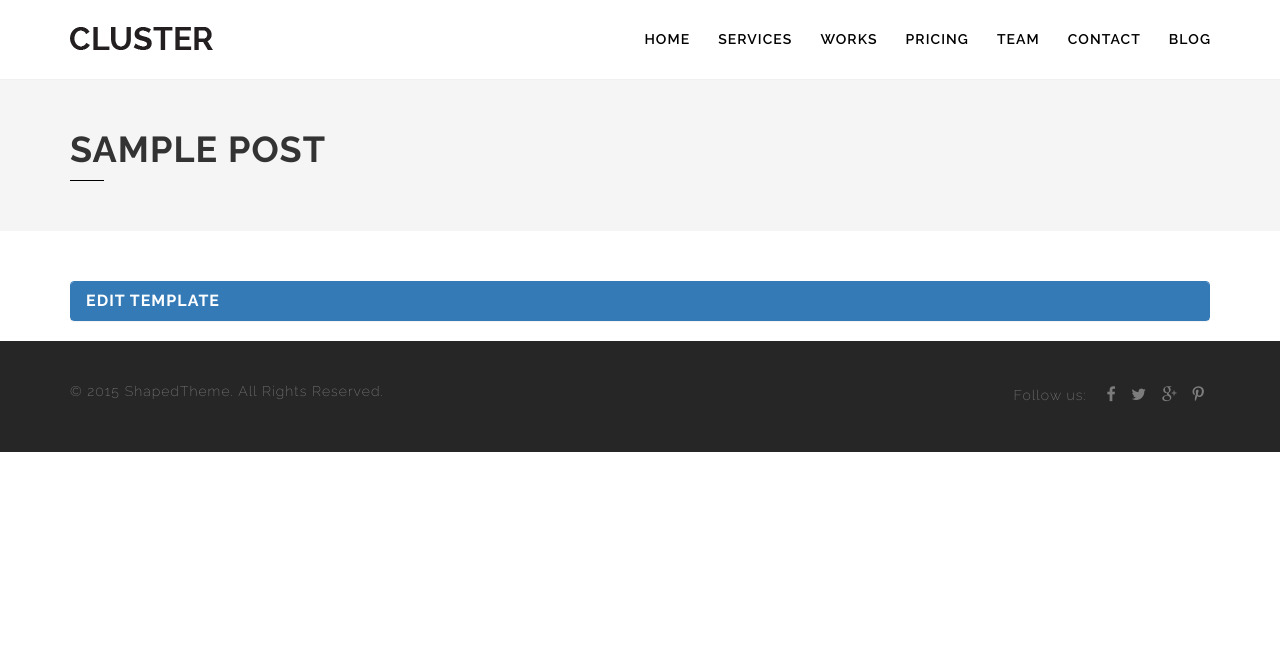
After one commit to jakiir/real-estate, a WordPress theme: template themes/realEstate/page-edit-template.php in a window 1280 px wide. The commit adds this page. Shown: the top 652 px of the page. Run offline with PHP 8.4 and a stand-in for WordPress, Linux system fonts and the light colour scheme; the site name, menu and one post (Sample post) are stand-ins, and other content is empty.

Commit message:
Edit template

```diff
--- /dev/null
+++ b/themes/realEstate/page-edit-template.php
@@ -0,0 +1,54 @@
+<?php
+/**
+ * Template Name: Edit Template Page
+ * This is the template that displays all pages by default.
+ * Please note that this is the WordPress construct of pages
+ * and that other 'pages' on your WordPress site may use a
+ * different template.
+ *
+ * @link https://codex.wordpress.org/Template_Hierarchy
+ *
+ * @package WordPress
+ * @subpackage Twenty_Seventeen
+ * @since 1.0
+ * @version 1.0
+ */
+
+get_header(); ?>
+<!-- PAGE HEADER -->
+<section id="page-header">
+	<div class="container">
+		<div class="row">
+			<div class="col-md-12">
+				<div class="section-title">
+					<h1><?php the_title(); ?></h1>
+					<span class="st-border"></span>
+				</div>
+			</div>
+		</div>
+	</div>
+</section>
+<!-- /PAGE HEADER -->
+
+
+<!-- BLOG -->
+	<section id="blog">
+		<div class="container">
+			<div class="row">
+				<div class="col-md-12">
+					<div class="panel panel-primary">
+
+			      		<div class="panel-heading">
+			              <h1 class="panel-title">Edit Template</h1>
+			            </div>
+
+
+
+					</div>
+				</div>
+			</div>
+		</div>
+	</section>
+	<!-- /BLOG -->
+
+<?php get_footer();
--- a/themes/realEstate/page-template.php
+++ b/themes/realEstate/page-template.php
@@ -1,7 +1,6 @@
 <?php
 /**
- * The template for displaying all pages
- *
+ * Template Name: Add Template Page
  * This is the template that displays all pages by default.
  * Please note that this is the WordPress construct of pages
  * and that other 'pages' on your WordPress site may use a
```
